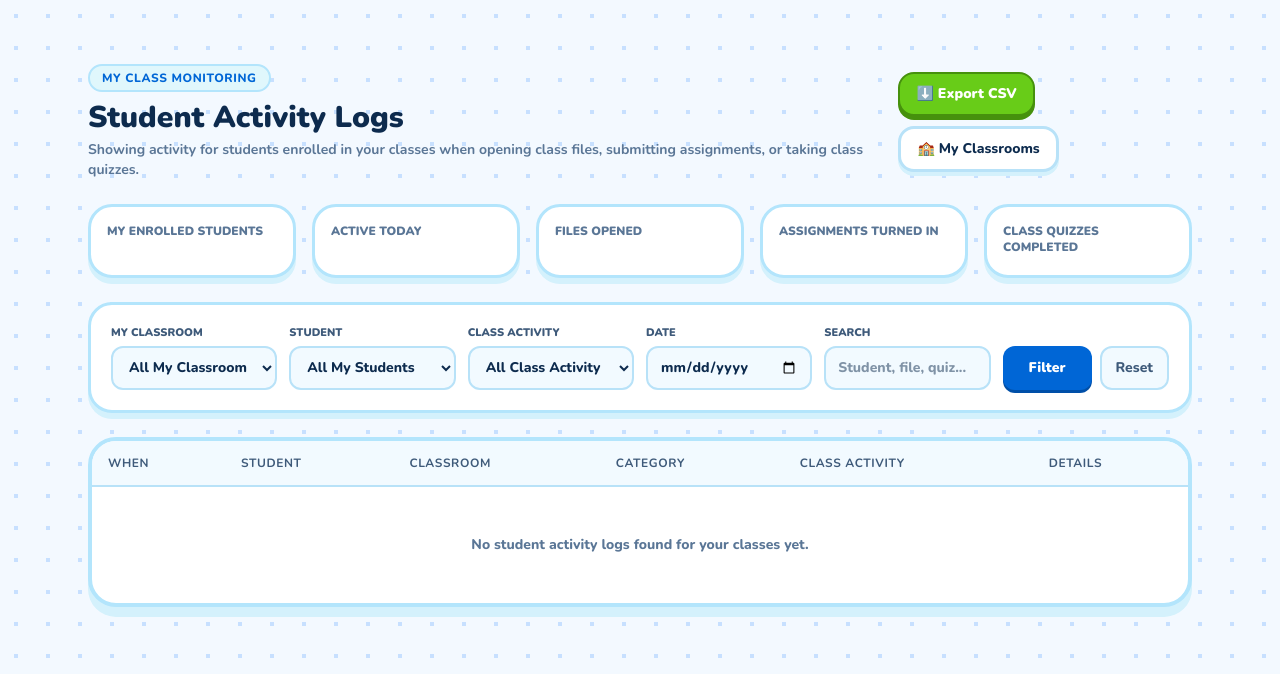
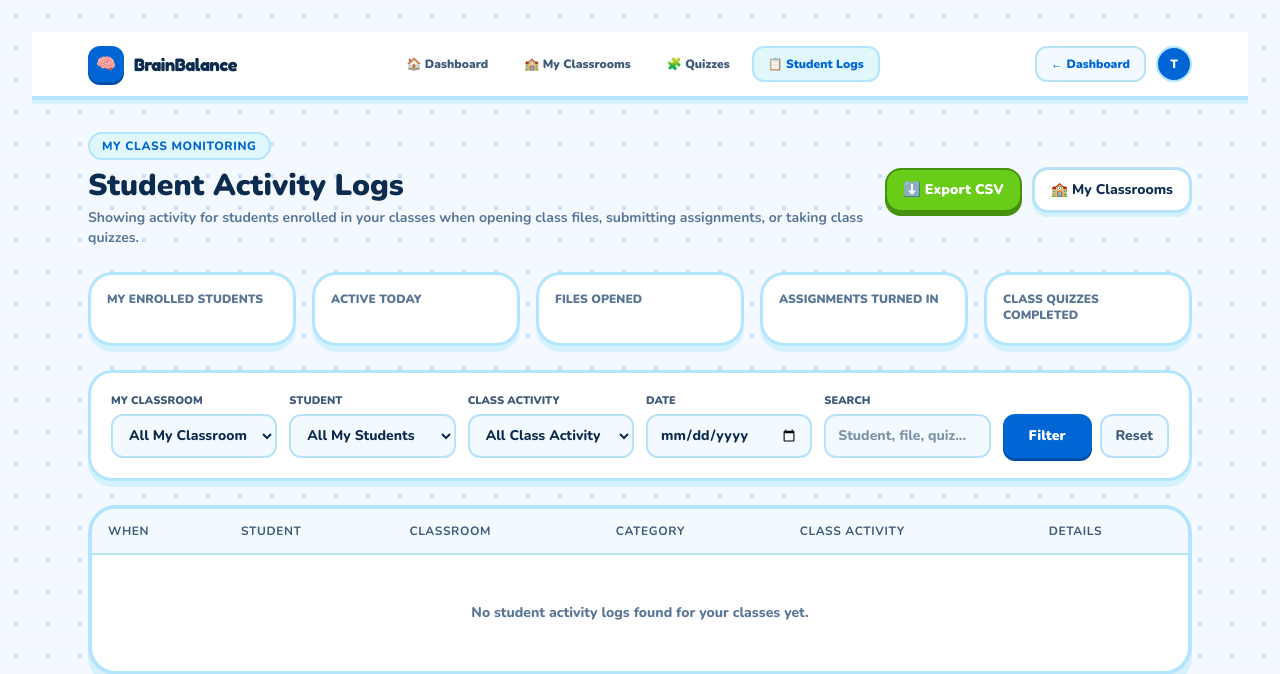
Before and after one commit to 3DWaffless/Brainbalance, a Laravel app: template resources/views/teacher/student-logs.blade.php in a window 1280 px wide. Shown: the top 674 px of the page. Run offline with Laravel 12, Linux system fonts and the light colour scheme; the template is opened without the code that fills it, so the values that code supplies are empty; style sheets or scripts are compiled from the project's sources; parts of the project's set-up code (start-up, migrations or seed data) failed here and were passed over.

Commit message:
Add top navigation bar to student logs page

```diff
--- a/resources/views/teacher/student-logs.blade.php
+++ b/resources/views/teacher/student-logs.blade.php
@@ -1,9 +1,60 @@
 {{-- FILE: resources/views/teacher/student-logs.blade.php --}}
 @extends('layouts.app')
 
+@section('title', 'Student Activity Logs - BrainBalance')
+
 @section('content')
+<!-- Top Navigation Bar Div -->
+<div class="bg-white/95 backdrop-blur-xs border-b-4 border-[#B3E5FC] shadow-[0_4px_0_#D4F1FC] sticky top-0 z-30">
+    <div class="max-w-6xl mx-auto px-4 sm:px-6 h-16 flex items-center justify-between gap-4">
+        <div class="flex items-center gap-3">
+            <a href="{{ route('dashboard') }}" class="flex items-center gap-2.5 group">
+                <span class="w-9 h-9 rounded-xl bg-[#0066D6] text-white font-black text-base flex items-center justify-center shadow-[0_3px_0_#004FA8] group-hover:scale-105 transition-transform">
+                    🧠
+                </span>
+                <span class="font-display font-black text-lg text-[#0D2B4E] tracking-tight">
+                    BrainBalance
+                </span>
+            </a>
+        </div>
+
+        <nav class="hidden md:flex items-center gap-2">
+            <a href="{{ route('dashboard') }}"
+               class="px-3.5 py-2 rounded-xl text-xs font-black text-[#3E5A7A] hover:bg-[#F2FAFF] hover:text-[#0066D6] transition-colors">
+                🏠 Dashboard
+            </a>
+            <a href="{{ route('subjects.index') }}"
+               class="px-3.5 py-2 rounded-xl text-xs font-black text-[#3E5A7A] hover:bg-[#F2FAFF] hover:text-[#0066D6] transition-colors">
+                🏫 My Classrooms
+            </a>
+            <a href="{{ route('quiz.index') }}"
+               class="px-3.5 py-2 rounded-xl text-xs font-black text-[#3E5A7A] hover:bg-[#F2FAFF] hover:text-[#0066D6] transition-colors">
+                🧩 Quizzes
+            </a>
+            <a href="{{ route('teacher.student-logs.index') }}"
+               class="px-3.5 py-2 rounded-xl text-xs font-black bg-[#E0F7FC] text-[#0066D6] border-2 border-[#B3E5FC]">
+                📋 Student Logs
+            </a>
+        </nav>
+
+        <div class="flex items-center gap-2.5">
+            <a href="{{ route('dashboard') }}"
+               class="inline-flex items-center gap-1.5 px-3.5 py-2 rounded-xl bg-[#F2FAFF] hover:bg-[#E0F2FE] text-[#0066D6] font-black text-xs border-2 border-[#B8E2F8] transition-colors">
+                &larr; Dashboard
+            </a>
+            @if (Route::has('profile.edit'))
+                <a href="{{ route('profile.edit') }}"
+                   class="w-9 h-9 rounded-full bg-[#0066D6] text-white font-black text-xs flex items-center justify-center border-2 border-[#B3E5FC]"
+                   title="Account Settings">
+                    {{ strtoupper(substr(auth()->user()->first_name ?? auth()->user()->name ?? 'T', 0, 1)) }}
+                </a>
+            @endif
+        </div>
+    </div>
+</div>
+
 <div class="max-w-6xl mx-auto px-4 sm:px-6 py-8">
-    <div class="flex flex-col sm:flex-row sm:items-center sm:justify-between gap-4 mb-6">
+    <div class="flex flex-col md:flex-row md:items-center md:justify-between gap-4 mb-6">
         <div>
             <span class="inline-flex items-center gap-1.5 px-3 py-1 rounded-full text-xs font-extrabold uppercase tracking-wider bg-[#E0F7FC] text-[#0066D6] border-2 border-[#B3E5FC] mb-2">
                 My Class Monitoring
@@ -13,13 +64,14 @@
                 Showing activity for students enrolled in your classes when opening class files, submitting assignments, or taking class quizzes.
             </p>
         </div>
-        <div class="flex flex-wrap items-center gap-2.5">
+
+        <div class="flex items-center gap-2.5 shrink-0">
             <a href="{{ route('teacher.student-logs.export', request()->query()) }}"
-               class="inline-flex items-center gap-2 px-4 py-2.5 rounded-2xl bg-[#68CC18] hover:bg-[#58B312] text-white font-black text-sm border-2 border-[#46910D] shadow-[0_4px_0_#46910D] transition-all">
+               class="inline-flex items-center gap-2 px-4 py-2.5 rounded-2xl bg-[#68CC18] hover:bg-[#58B312] text-white font-black text-sm border-2 border-[#46910D] shadow-[0_4px_0_#46910D] whitespace-nowrap transition-all">
                 ⬇️ Export CSV
             </a>
             <a href="{{ route('subjects.index') }}"
-               class="inline-flex items-center gap-2 px-4 py-2.5 rounded-2xl bg-white hover:bg-[#F2FAFF] text-[#0D2B4E] font-extrabold text-sm border-[3px] border-[#B8E2F8] shadow-[0_4px_0_#D4F1FC] transition-all">
+               class="inline-flex items-center gap-2 px-4 py-2.5 rounded-2xl bg-white hover:bg-[#F2FAFF] text-[#0D2B4E] font-extrabold text-sm border-[3px] border-[#B8E2F8] shadow-[0_4px_0_#D4F1FC] whitespace-nowrap transition-all">
                 🏫 My Classrooms
             </a>
         </div>
```
